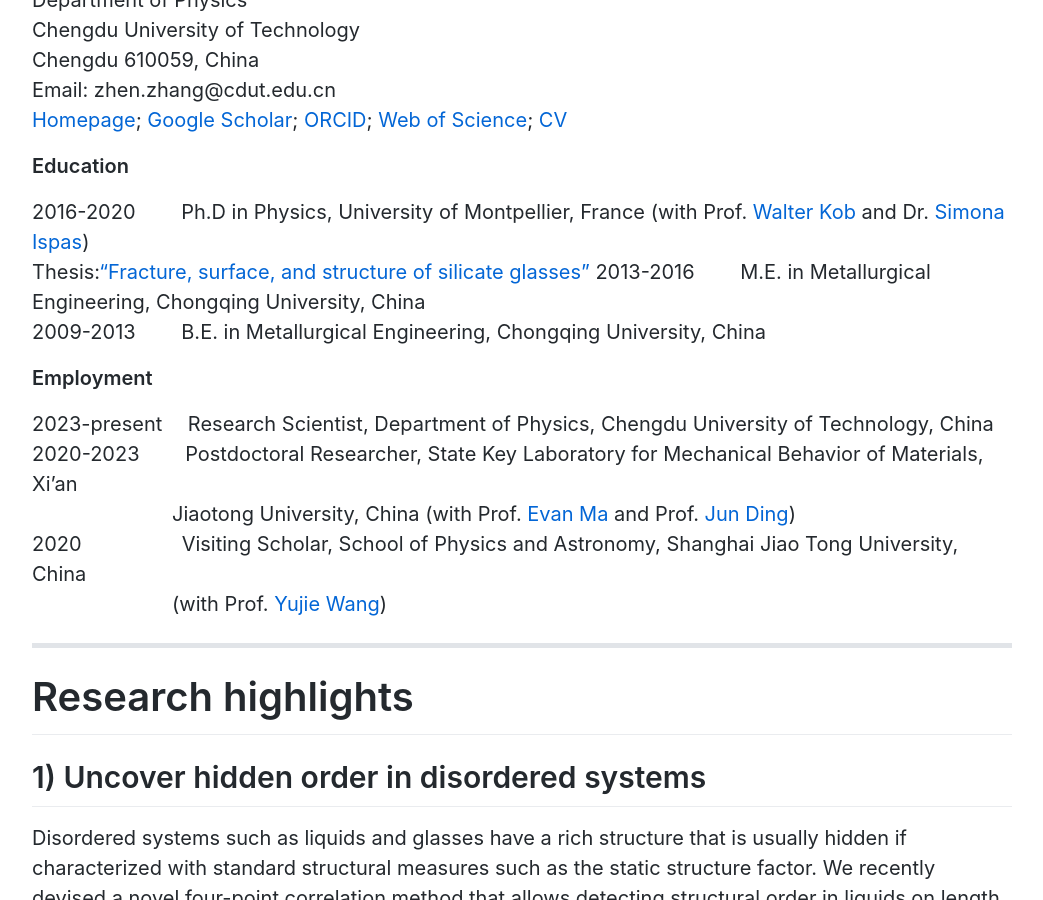
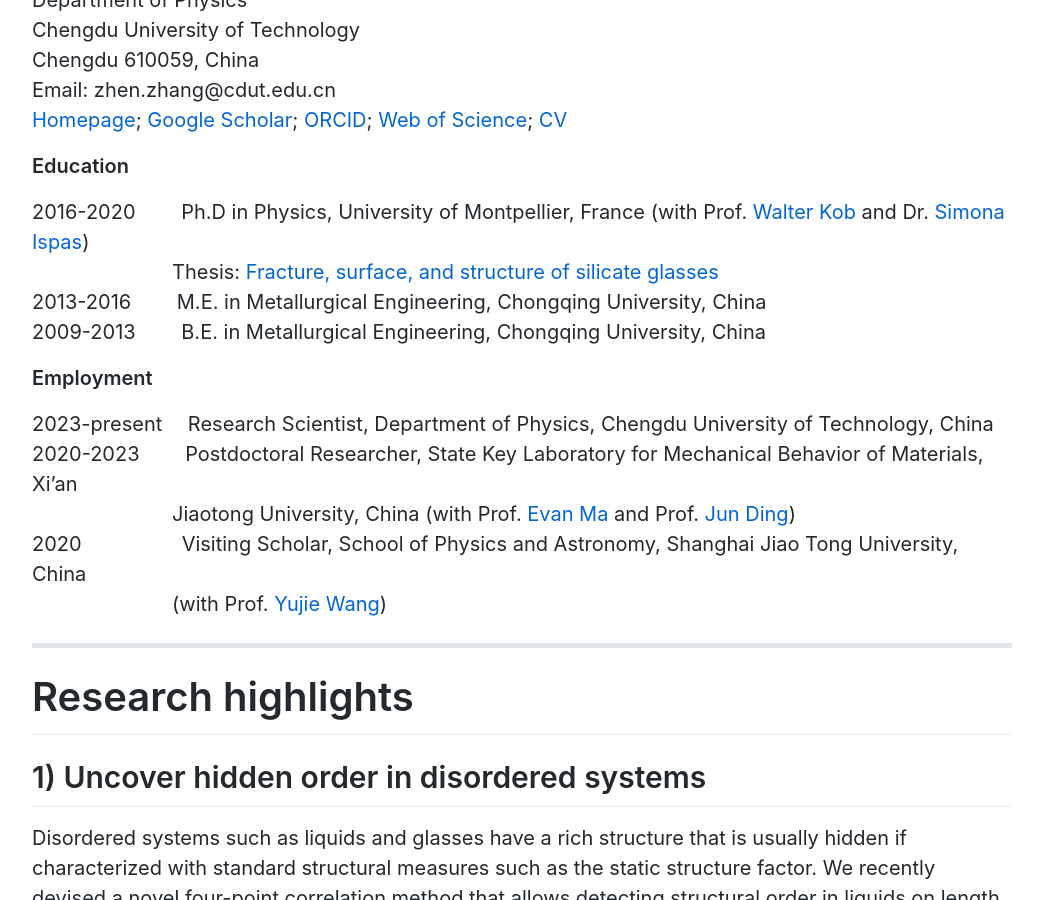
Before and after one commit to zhenzhang1991/zhenzhang1991.github.io, a Jekyll site: the page built from index.md, in a window 1280 px wide and 900 px high, scrolled down 484 px. Shown: the whole window, without its empty margins (118-1161 px from the left). Built offline with Jekyll 4.4.1, drawn with Linux system fonts in a browser that asks for light colours; Markdown is read by kramdown in place of the engine named in the settings; comment, search, counter and statistics services are not loaded; part of the change alters nothing that is shown.

```diff
--- a/index.md
+++ b/index.md
@@ -20,7 +20,7 @@ Email: zhen.zhang@cdut.edu.cn<br>
 **Education**
 
 2016-2020   Ph.D in Physics, University of Montpellier, France (with Prof. [Walter Kob](https://coulomb.umontpellier.fr/perso/walter.kob/) and Dr. [Simona Ispas](https://www.researchgate.net/profile/Simona-Ispas)) <br>
-            Thesis:["Fracture, surface, and structure of silicate glasses"](docs/ZhenZhangCV-Sep2023.pdf)
+       Thesis: [Fracture, surface, and structure of silicate glasses](https://hal.science/tel-02902601) <br>
 2013-2016   M.E. in Metallurgical Engineering, Chongqing University, China <br>
 2009-2013   B.E. in Metallurgical Engineering, Chongqing University, China
 
```
